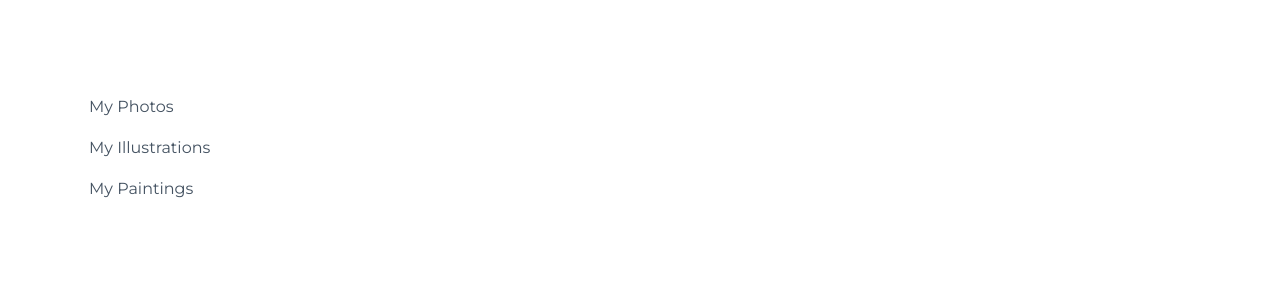
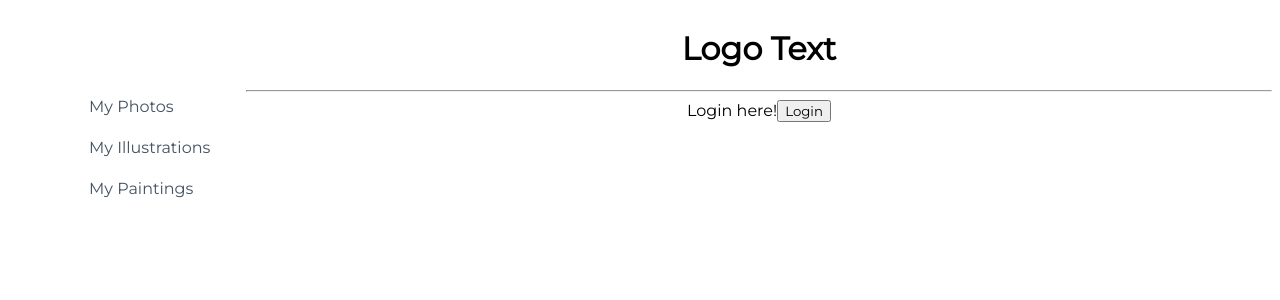
Before and after one commit to markohautala/react-practice-3, a React (Create React App) app in the folder my-app/: page / in a window 1280 px wide. Shown: the top 300 px of the page. Built offline with nearby package versions, Linux system fonts and the light colour scheme.

Commit message:
Add NavBarSimple component to App.js

```diff
--- a/my-app/src/App.js
+++ b/my-app/src/App.js
@@ -1,11 +1,14 @@
 import css from './App.module.css';  // Import the CSS file
 import Sidebar from "./components/Sidebar"; // Import the Sidebar component
+import NavBarSimple from "./components/NavBarSimple"; // Import the NavBarSimple component
 
 function App() {
   return (
     <div className={css.App}>
       {/* Add your components here */}
       <Sidebar />
+      <br />
+      <NavBarSimple />
     </div>
   );
 }
--- /dev/null
+++ b/my-app/src/components/NavBarSimple.js
@@ -0,0 +1,37 @@
+import React from "react";
+
+
+class NavBarSimple extends React.Component {
+
+  constructor(props) {
+    super(props);
+    this.state = {
+      message: "Login here!",
+      loginlogout: "Login"
+    };
+  }
+
+  handleLoginClick = () => {
+      this.setState((prevState) => ({
+        message: prevState.isClicked ? "Welcome back!" : "Login here!",
+        loginlogout: prevState.isClicked ? "Logout" : "Login",
+        isClicked: !prevState.isClicked
+      }));
+      console.log("Login button clicked");
+  };
+
+  render() {
+    return (
+      <div>
+        <h1>Logo Text</h1>
+        <hr />
+        <div>
+          <span>{this.state.message}</span>
+          <button onClick={this.handleLoginClick}>{this.state.loginlogout}</button>
+        </div>
+      </div>
+    );
+  }
+}
+
+export default NavBarSimple;
```
